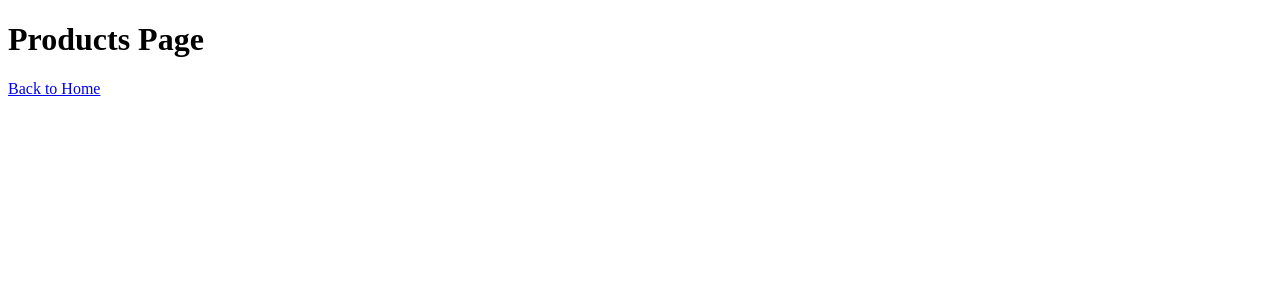
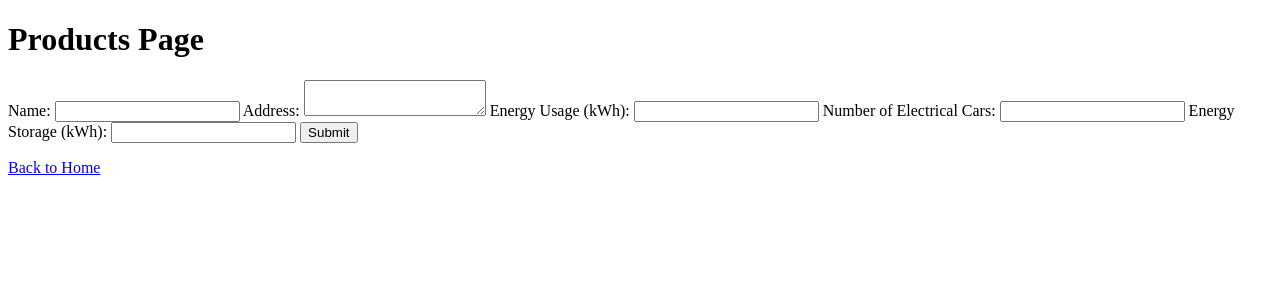
Before and after one commit to AustinTX360/1, a Flask app: page /products in a window 1280 px wide. Shown: the top 300 px of the page. Run offline with Flask 3, Linux system fonts and the light colour scheme.

Commit message:
Update products.html

```diff
--- a/templates/products.html
+++ b/templates/products.html
@@ -4,11 +4,29 @@
     <meta charset="UTF-8">
     <meta name="viewport" content="width=device-width, initial-scale=1.0">
     <title>Products</title>
+    <!-- Add your styles here if needed -->
 </head>
 <body>
     <h1>Products Page</h1>
 
-    <!-- Your products content goes here -->
+    <form action="{{ url_for('submit_product_form') }}" method="post">
+        <label for="name">Name:</label>
+        <input type="text" id="name" name="name" required>
+
+        <label for="address">Address:</label>
+        <textarea id="address" name="address" required></textarea>
+
+        <label for="energy_usage">Energy Usage (kWh):</label>
+        <input type="number" id="energy_usage" name="energy_usage" required>
+
+        <label for="num_cars">Number of Electrical Cars:</label>
+        <input type="number" id="num_cars" name="num_cars" required>
+
+        <label for="energy_storage">Energy Storage (kWh):</label>
+        <input type="number" id="energy_storage" name="energy_storage" required>
+
+        <button type="submit">Submit</button>
+    </form>
 
     <p><a href="{{ url_for('home') }}">Back to Home</a></p>
 </body>
```
